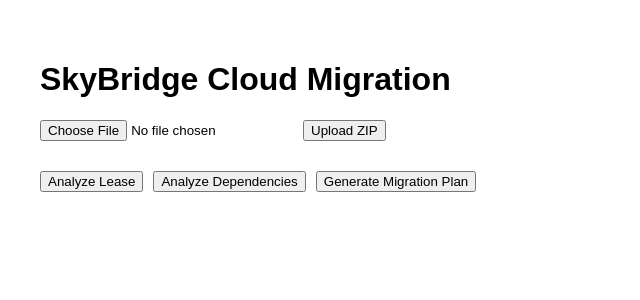
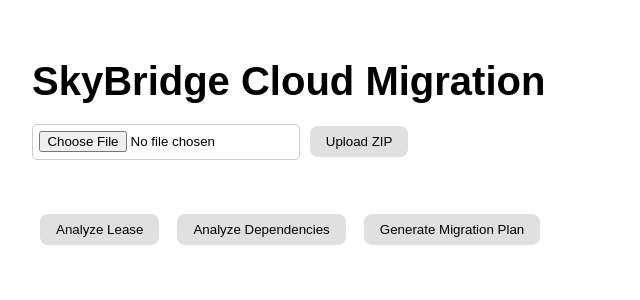
Before and after one commit to lamar-bostick/agentic-ai-teampaul, a React (Create React App) app in the folder frontend/: page / in a window 1280 px wide. Shown: the top 300 px of the page, without its empty margins (0-640 px from the left). Built offline with nearby package versions, Linux system fonts and the light colour scheme.

Commit message:
some additional front end changes, still having package issues

```diff
--- a/frontend/package.json
+++ b/frontend/package.json
@@ -4,6 +4,7 @@
   "private": true,
   "dependencies": {
     "axios": "^1.10.0",
+    "bootstrap": "^5.3.7",
     "react": "^18.2.0",
     "react-dom": "^18.2.0",
     "react-scripts": "5.0.1"
@@ -24,5 +25,10 @@
       "last 1 firefox version",
       "last 1 safari version"
     ]
+  },
+  "devDependencies": {
+    "autoprefixer": "^10.4.21",
+    "postcss": "^8.5.6",
+    "tailwindcss": "^4.1.10"
   }
 }
--- a/frontend/src/App.css
+++ b/frontend/src/App.css
@@ -1,11 +1,58 @@
-/* frontend/src/App.css */
 body {
-  font-family: 'Segoe UI', sans-serif;
-  background-color: #f9fafb;
-  color: #333;
+  font-family: 'Arial', sans-serif;
+  background-color: #fff;
+  margin: 0;
+  padding: 0;
+}
+
+header {
+  background-color: #d3caff;
+  padding: 1rem;
+  text-align: right;
+  font-weight: bold;
+  box-shadow: 0 2px 4px rgba(0,0,0,0.1);
+}
+
+.container {
+  max-width: 800px;
+  margin: 3rem auto;
+  padding: 1rem;
+  text-align: center;
+}
+
+h1 {
+  font-size: 2.5rem;
+  margin-bottom: 0.25rem;
+}
+
+p {
+  font-size: 1.1rem;
+  margin-bottom: 2rem;
 }
 
 input[type="file"] {
-  margin: 0 auto;
-  display: block;
+  margin: 1rem 0;
+  padding: 0.4rem;
+  border-radius: 5px;
+  border: 1px solid #ccc;
 }
+
+textarea {
+  width: 90%;
+  height: 60px;
+  padding: 0.5rem;
+  margin-top: 1rem;
+}
+
+button {
+  margin: 0.5rem;
+  padding: 0.5rem 1rem;
+  border: none;
+  border-radius: 8px;
+  background-color: #e0e0e0;
+  cursor: pointer;
+}
+
+button:hover {
+  background-color: #ccc;
+}
--- a/frontend/src/index.js
+++ b/frontend/src/index.js
@@ -1,6 +1,11 @@
 import React from 'react';
 import ReactDOM from 'react-dom/client';
+import './App.css';
 import App from './App';
 
 const root = ReactDOM.createRoot(document.getElementById('root'));
-root.render(<App />);
+root.render(
+  <React.StrictMode>
+    <App />
+  </React.StrictMode>
+);
```
Also changed, not shown: 1 other file (tests, documents, lock files or other folders).
